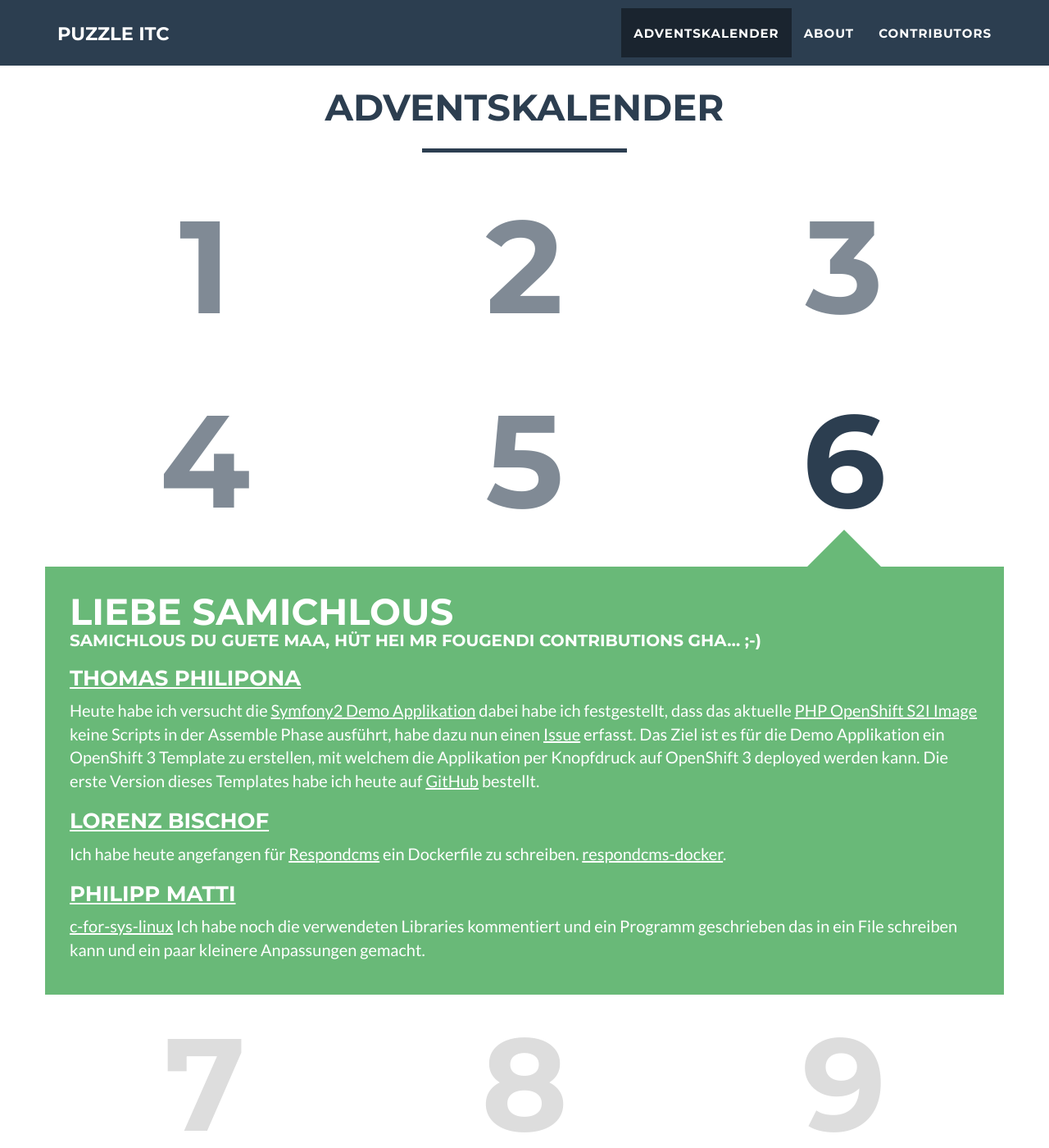
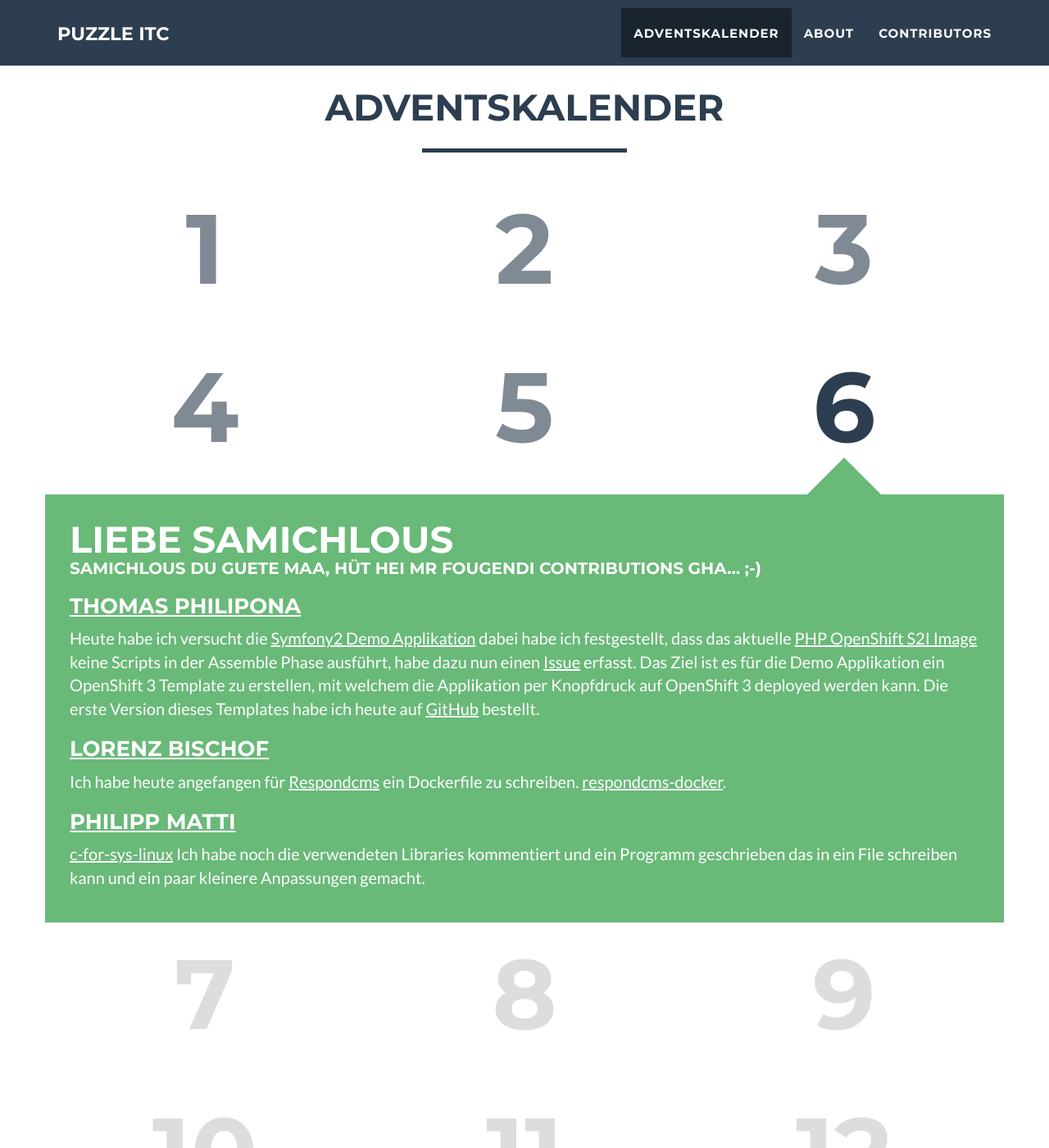
Before and after one commit to puzzle/opensource-advent-challenge-2015, a Jekyll site: the page built from index.html, in a window 1280 px wide and 1400 px high, scrolled down 873 px. Shown: the whole window at 82% size. Built offline with Jekyll 4.4.1, drawn with Linux system fonts in a browser that asks for light colours; nearby versions of some CDN libraries.

Commit message:
responsive calendar numbers

```diff
--- a/css/freelancer.css
+++ b/css/freelancer.css
@@ -15,8 +15,13 @@
   border-right: 3em solid transparent;
   border-bottom: 3em solid #69B978;
   position: absolute;
-  bottom: -2em;
+  bottom: -3em;
   left: calc(50% - 3em);
+}
+@media (min-width: 767px) {
+  .active-tool:before {
+    bottom: -2em;
+  }
 }
 body {
   overflow-x: hidden;
@@ -116,8 +121,6 @@
   header .intro-text .skills {
     font-size: 1.75em;
   }
-}
-@media (min-width: 768px) {
   .navbar-fixed-top {
     padding: 25px 0;
     -webkit-transition: padding 0.3s;
@@ -210,7 +213,6 @@
   position: absolute;
   width: 100%;
   height: 20px;
-  font-size: 20px;
   text-align: center;
   top: 50%;
   margin-top: -12px;
@@ -225,16 +227,14 @@
 }
 #portfolio .portfolio-item .calendaritem {
   width: 100%;
-  font-size: 20px;
   text-align: center;
 }
 #portfolio .portfolio-item .calendaritem h1 {
+  font-size: 5em;
   color: #2c3e50;
-  font-size: 8em;
 }
 #portfolio .portfolio-item .inactivday h1 {
   color: #dddddd;
-  font-size: 8em;
 }
 #portfolio * {
   z-index: 2;
@@ -283,6 +283,12 @@
   z-index: 2;
 }
 @media (min-width: 767px) {
+  #portfolio .portfolio-item .portfolio-link .caption .caption-content {
+    font-size: 20px;
+  }
+  #portfolio .calendaritem h1 {
+    font-size: 8em !important;
+  }
   #portfolio .portfolio-item {
     margin: 0 0 30px;
   }
```
Also changed, not shown: less/contributions.less (+7 -2 lines), less/freelancer.less (+7 -8 lines).
